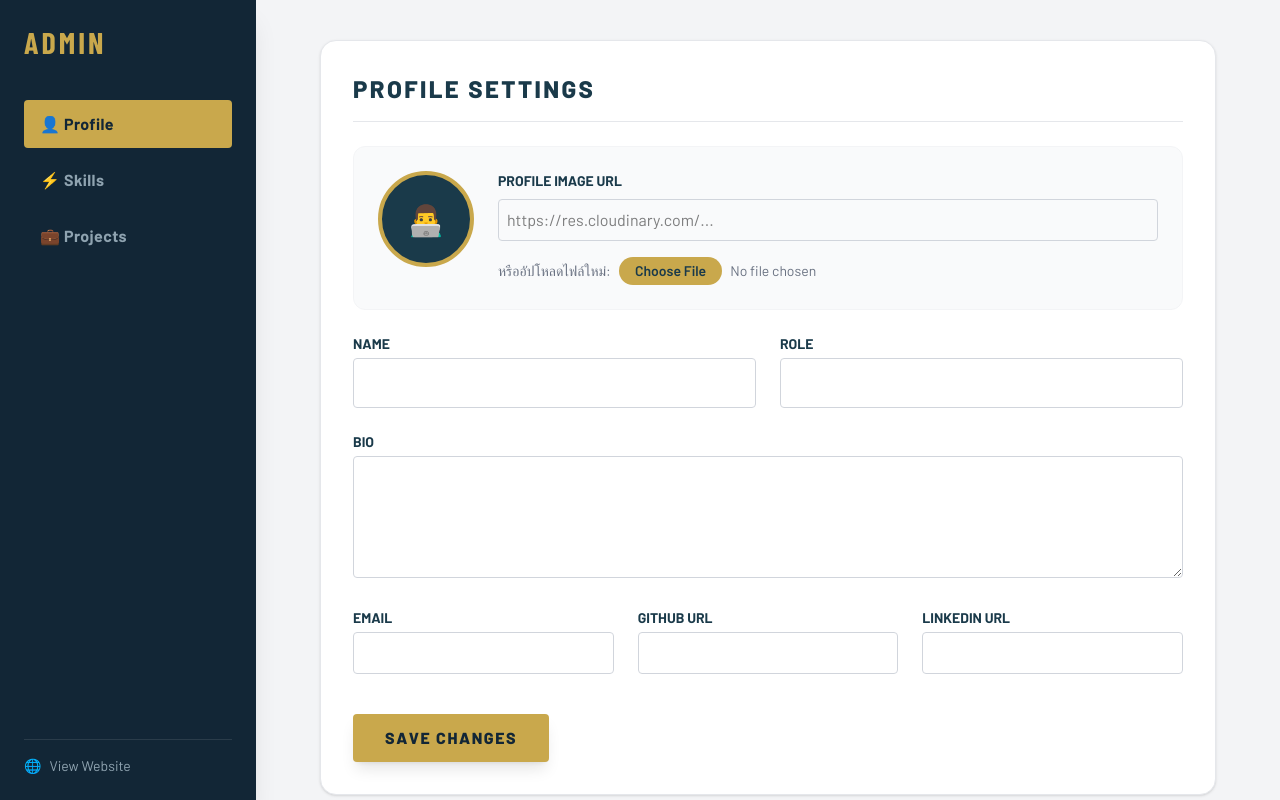
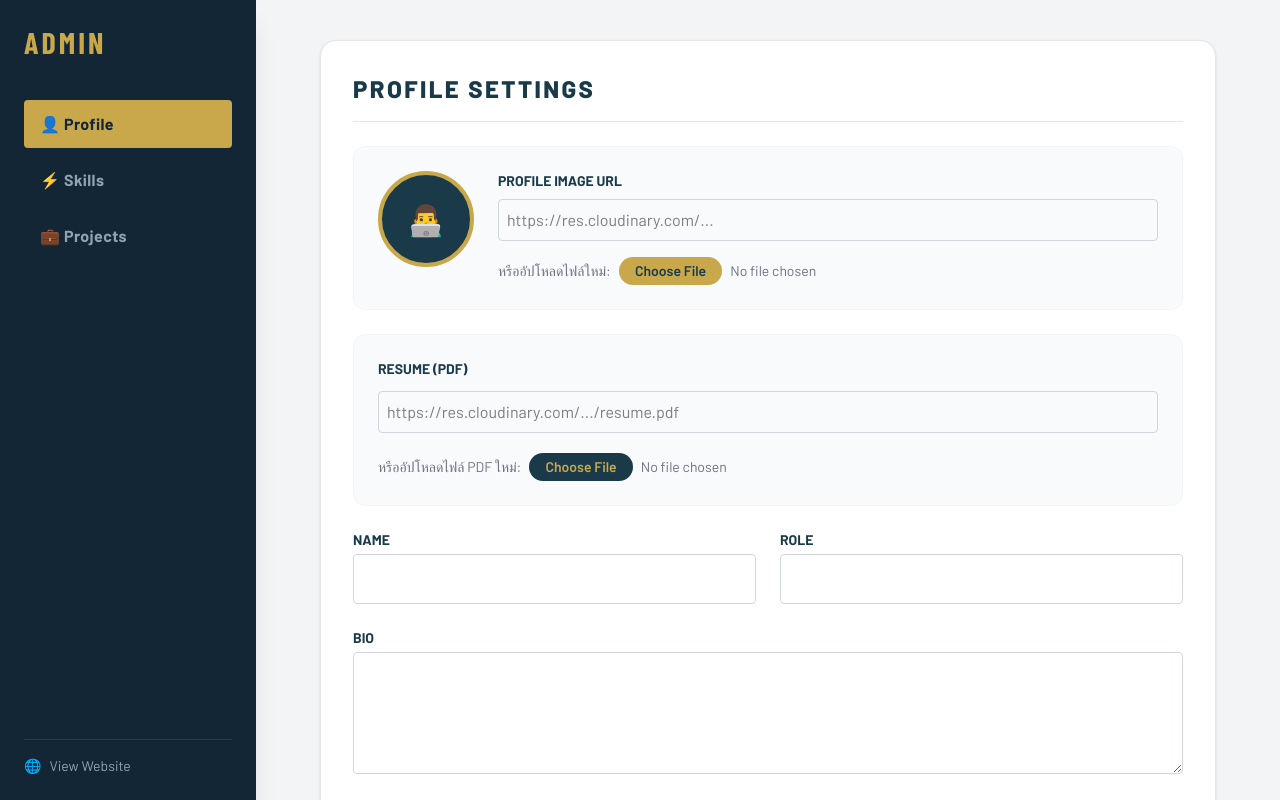
Before and after one commit to MACROG33/Frontend-Portfolio, a React (Vite) app: page /admin in a window 1280 px wide. Shown: the top 800 px of the page. Built offline with nearby package versions, Linux system fonts and the light colour scheme; no server answers; a web font is replaced by a local one.

Commit message:
Update Resume Button

```diff
--- a/src/components/About.jsx
+++ b/src/components/About.jsx
@@ -1,4 +1,5 @@
 export default function About({ profile }) {
+  const resumeUrl = profile?.resume_url || "#";
   return (
     <section id="about" className="py-20 px-[6%] bg-white-soft">
       <h2 className="font-condensed text-3xl font-black tracking-[2px] uppercase text-navy mb-10 relative inline-block after:content-[''] after:absolute after:-bottom-1.5 after:left-0 after:w-10 after:h-[3px] after:bg-gold">
@@ -56,7 +57,7 @@ export default function About({ profile }) {
           </div>
           <div className="mt-8">
             <a
-              href="https://res.cloudinary.com/dsdepkz4h/image/upload/v1783953667/Resume_Kitsanaphon_sukdee_p79rji.pdf"
+              href={resumeUrl}
               target="_blank"
               rel="noopener noreferrer"
               className="inline-block px-8 py-3 bg-navy text-gold font-black uppercase tracking-widest rounded hover:bg-navy-dark transition-all duration-200 border border-gold hover:shadow-[0_0_15px_rgba(201,168,76,0.3)]"
--- a/src/pages/admin/ProfileManager.jsx
+++ b/src/pages/admin/ProfileManager.jsx
@@ -59,9 +59,34 @@ export default function ProfileManager() {
     }
   };
 
+  const handleResumeUpload = async (e) => {
+    const file = e.target.files[0];
+    if (!file) return;
+
+    if (file.type !== "application/pdf") {
+      setStatus("⚠️ กรุณาอัปโหลดไฟล์ PDF เท่านั้น");
+      return;
+    }
+
+    const uploadData = new FormData();
+    uploadData.append("file", file);
+    setStatus("Uploading resume...");
+    try {
+      const res = await axios.post(`${API_BASE_URL}/uploads/`, uploadData);
+      setFormData({
+        ...formData,
+        resume_url: res.data.url || res.data.file_url,
+      });
+      setStatus("✅ อัปโหลด Resume สำเร็จ! (อย่าลืมกด Save)");
+    } catch (error) {
+      console.error(error);
+      setStatus("❌ อัปโหลด Resume ล้มเหลว");
+    }
+  };
+
   return (
     <div className="animate-fade-up">
-      {/* 🌟 ปรับ Header ให้ไม่เบียดกันถ้า Status แจ้งเตือนยาว */}
+      {/* 🌟 Header แจ้งเตือน รองรับ Mobile */}
       <div className="flex flex-col sm:flex-row justify-between items-start sm:items-end gap-2 mb-6 border-b border-gray-200 pb-4">
         <h3 className="text-2xl font-black text-navy uppercase tracking-widest">
           Profile Settings
@@ -74,7 +99,7 @@ export default function ProfileManager() {
       </div>
 
       <form onSubmit={handleSubmit} className="space-y-6">
-        {/* 🌟 รูปโปรไฟล์ (ปรับให้เรียงบนล่างในมือถือ และซ้ายขวาในคอม) */}
+        {/* 🌟 รูปโปรไฟล์ */}
         <div className="flex flex-col sm:flex-row items-center sm:items-start gap-6 bg-gray-50 p-4 sm:p-6 rounded-xl border border-gray-100">
           <div className="w-24 h-24 rounded-full border-4 border-gold overflow-hidden bg-navy shrink-0">
             {formData.profile_image ? (
@@ -105,10 +130,49 @@ export default function ProfileManager() {
               <span>หรืออัปโหลดไฟล์ใหม่:</span>
               <input
                 type="file"
+                accept="image/*"
                 onChange={handleImageUpload}
                 className="text-sm file:mr-2 file:py-1 file:px-4 file:rounded-full file:border-0 file:text-sm file:font-semibold file:bg-gold file:text-navy hover:file:bg-gold-light cursor-pointer w-full sm:w-auto"
               />
             </div>
+          </div>
+        </div>
+
+        {/* 🌟 บล็อกจัดการ Resume (ปรับแต่ง Mobile Responsive เพิ่มเติม) */}
+        <div className="bg-gray-50 p-4 sm:p-6 rounded-xl border border-gray-100 space-y-3">
+          <div className="flex flex-col sm:flex-row justify-between items-start sm:items-center gap-1">
+            <label className="block text-sm font-bold text-navy uppercase">
+              Resume (PDF)
+            </label>
+            {formData.resume_url && (
+              <a
+                href={formData.resume_url}
+                target="_blank"
+                rel="noopener noreferrer"
+                className="text-xs text-gold font-bold hover:underline break-all"
+              >
+                📄 ดู Resume ปัจจุบัน
+              </a>
+            )}
+          </div>
+
+          <input
+            type="text"
+            name="resume_url"
+            value={formData.resume_url}
+            onChange={handleChange}
+            className="w-full p-2 border border-gray-300 rounded focus:border-gold focus:ring-1 focus:ring-gold outline-none"
+            placeholder="https://res.cloudinary.com/.../resume.pdf"
+          />
+
+          <div className="text-sm text-gray-500 flex flex-col sm:flex-row items-start sm:items-center gap-2 mt-2">
+            <span className="shrink-0">หรืออัปโหลดไฟล์ PDF ใหม่:</span>
+            <input
+              type="file"
+              accept=".pdf"
+              onChange={handleResumeUpload}
+              className="text-sm file:mr-2 file:py-1 file:px-4 file:rounded-full file:border-0 file:text-sm file:font-semibold file:bg-navy file:text-gold hover:file:bg-navy-dark cursor-pointer w-full sm:w-auto"
+            />
           </div>
         </div>
 
@@ -197,7 +261,7 @@ export default function ProfileManager() {
           </div>
         </div>
 
-        {/* 🌟 ปุ่ม Submit ปรับให้เต็มจอในมือถือ */}
+        {/* ปุ่ม Submit */}
         <div className="pt-4">
           <button
             type="submit"
```
